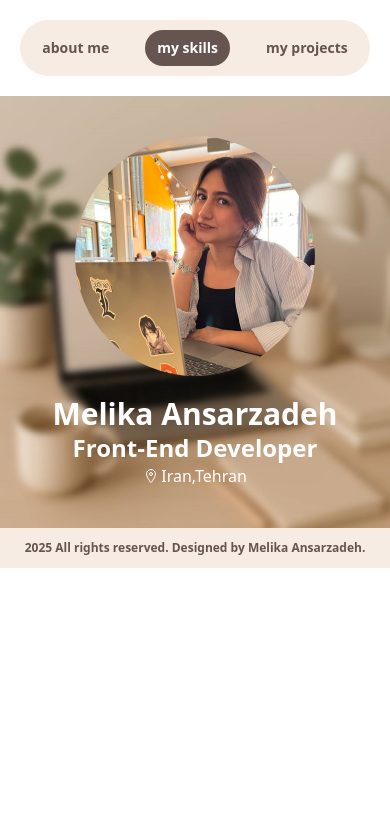
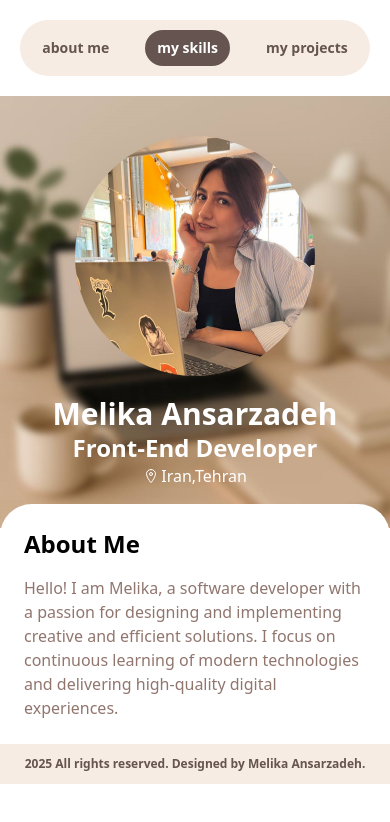
Before and after one commit to melika-ansarzadeh/profile-portfolio, a Next.js app: page / in a window 390 px wide. Shown: the top 822 px of the page. Built offline with nearby package versions, Linux system fonts and the light colour scheme.

Commit message:
feat: create responsive about component

```diff
--- a/src/components/Constants/localization/localization.ts
+++ b/src/components/Constants/localization/localization.ts
@@ -13,3 +13,9 @@ export const ProfileCardlocalization = {
   job: 'Front-End Developer',
   location: 'Iran,Tehran',
 };
+
+export const aboutMelocalization = {
+  aboutMe: 'About Me',
+  description:
+    'Hello! I am Melika, a software developer with a passion for designing and implementing creative and efficient solutions. I focus on continuous learning of modern technologies and delivering high-quality digital experiences.',
+};
--- /dev/null
+++ b/src/components/Profile/AboutMe/AboutMe.tsx
@@ -0,0 +1,14 @@
+import { aboutMelocalization } from "@/components/Constants/localization/localization";
+
+export default function AboutMe() {
+   return (
+     <div className="bg-white shadow-t-md rounded-t-4xl p-6 -mt-6 relative z-10">
+       <h2 className="text-2xl font-bold mb-4 sm:text-3xl lg:text-4xl">
+         {aboutMelocalization.aboutMe}
+       </h2>
+       <p className="text-custom-300 sm:text-lg lg:text-xl">
+         {aboutMelocalization.description}
+       </p>
+     </div>
+   );
+}
--- a/src/components/Profile/Profile.tsx
+++ b/src/components/Profile/Profile.tsx
@@ -1,7 +1,11 @@
+import AboutMe from "./AboutMe/AboutMe";
 import ProfileCard from "./ProfileCard/ProfileCard";
 
 export default function Profile() {
-  return <div>
-    <ProfileCard/>
-  </div>;
+  return (
+    <div className="relative">
+      <ProfileCard />
+      <AboutMe />
+    </div>
+  );
 }
```
